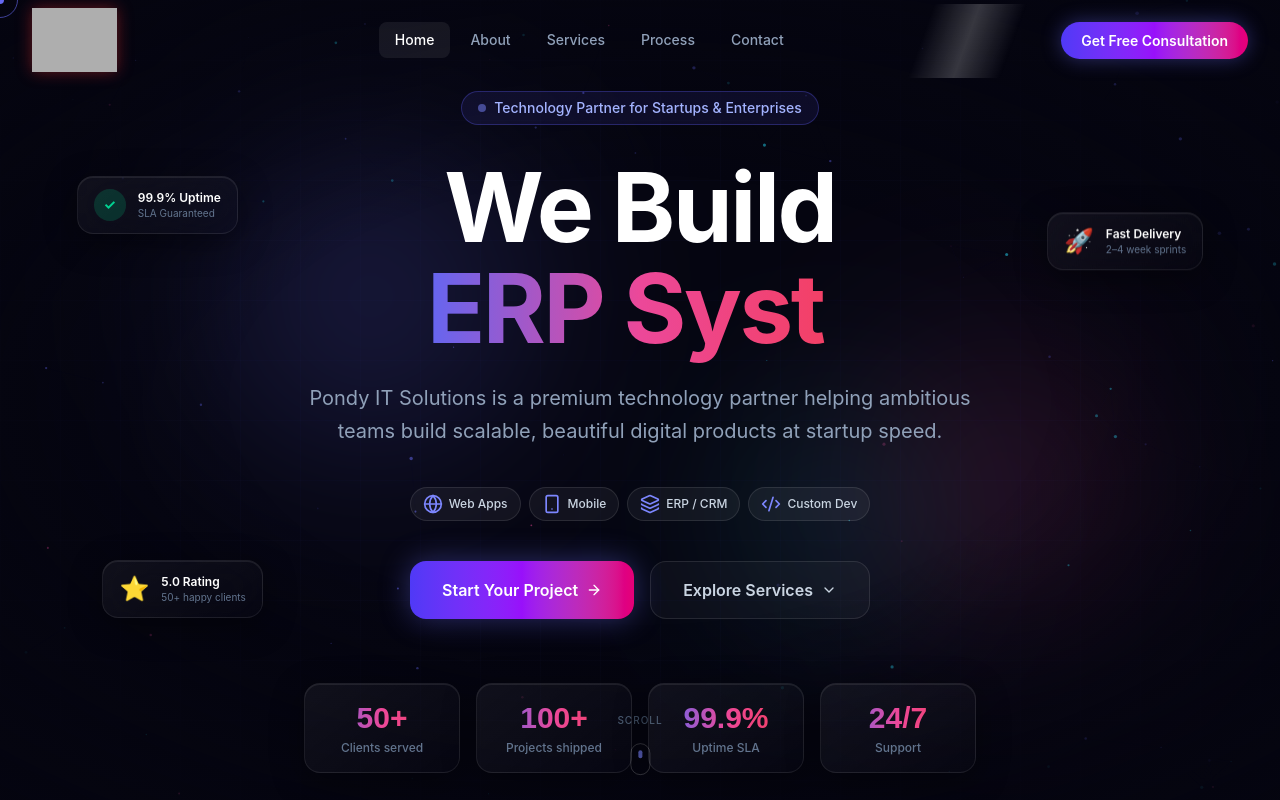
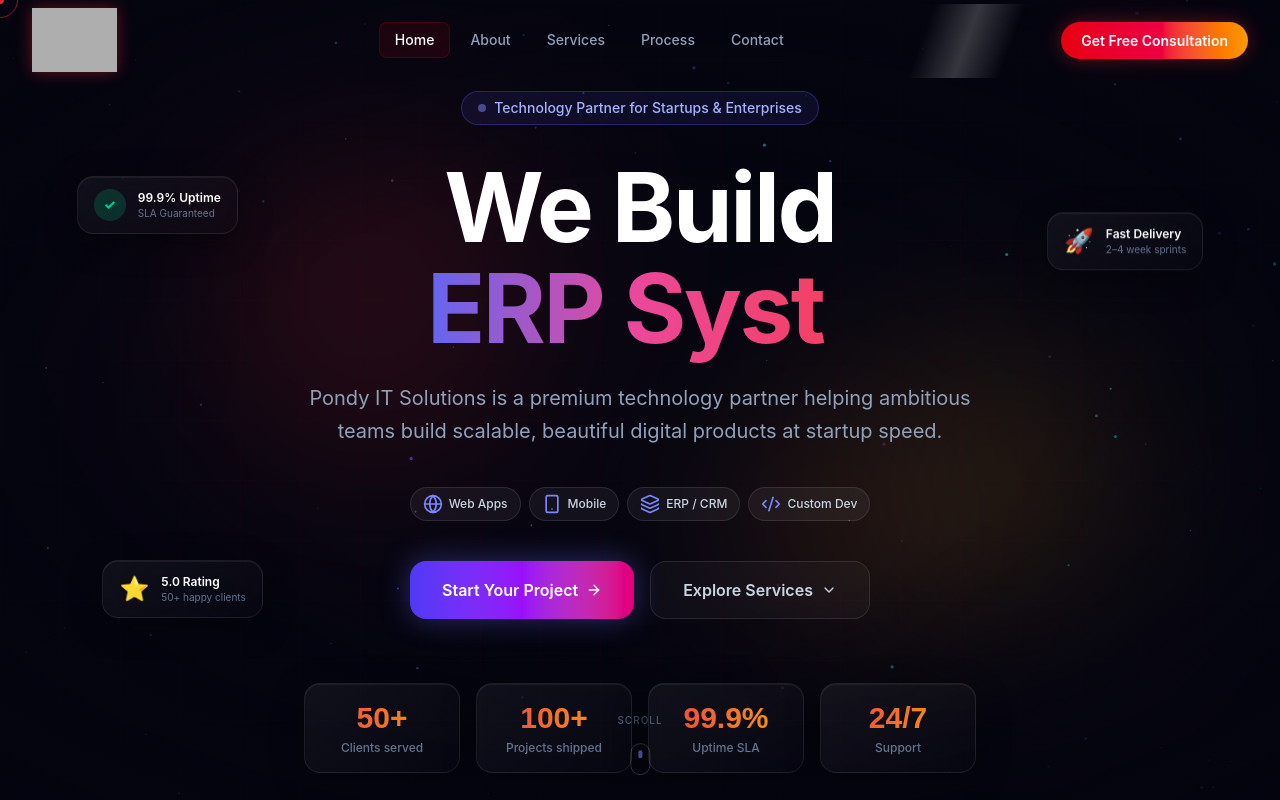
Before and after one commit to sivaathri/company-website, a React (Vite) app: page / in a window 1280 px wide. Shown: the top 800 px of the page. Built offline with nearby package versions, Linux system fonts and the light colour scheme; grey boxes are pictures that could not be loaded.

Commit message:
feat: establish comprehensive global styling with custom properties, utility classes, and animations for the website.

```diff
--- a/src/components/Navbar.jsx
+++ b/src/components/Navbar.jsx
@@ -39,13 +39,13 @@
       transition={{ duration: 0.7, ease: [0.22, 1, 0.36, 1] }}
       className={`fixed w-full top-0 z-[900] transition-all duration-500 ${
         scrolled
-          ? 'bg-[#050510]/80 backdrop-blur-2xl border-b border-white/[0.06] shadow-[0_4px_30px_rgba(0,0,0,0.6)]'
+          ? 'bg-[#0d0d0f]/85 backdrop-blur-2xl border-b border-white/[0.06] shadow-[0_4px_30px_rgba(0,0,0,0.7)]'
           : 'bg-transparent'
       }`}
     >
       {/* Gradient line on top when scrolled */}
       {scrolled && (
-        <div className="absolute top-0 left-0 w-full h-[2px] bg-gradient-to-r from-transparent via-indigo-500/60 to-transparent" />
+        <div className="absolute top-0 left-0 w-full h-[2px] bg-gradient-to-r from-transparent via-red-600/70 to-transparent" />
       )}
 
       <div className="max-w-7xl mx-auto px-4 sm:px-6 lg:px-8">
@@ -78,7 +78,7 @@
                   {isActive && (
                     <motion.span
                       layoutId="nav-pill"
-                      className="absolute inset-0 rounded-lg bg-white/[0.07]"
+                      className="absolute inset-0 rounded-lg bg-red-600/10 border border-red-600/20"
                       transition={{ type: 'spring', stiffness: 450, damping: 35 }}
                     />
                   )}
@@ -93,9 +93,9 @@
             <a
               href="#contact"
               className="btn-shimmer relative px-5 py-2.5 rounded-full text-sm font-semibold text-white
-                bg-gradient-to-r from-indigo-600 via-purple-600 to-pink-600
-                hover:from-indigo-500 hover:via-purple-500 hover:to-pink-500
-                shadow-[0_0_20px_rgba(99,102,241,0.4)] hover:shadow-[0_0_30px_rgba(99,102,241,0.6)]
+                bg-gradient-to-r from-red-600 via-rose-600 to-amber-500
+                hover:from-red-500 hover:via-rose-500 hover:to-amber-400
+                shadow-[0_0_20px_rgba(220,38,38,0.4)] hover:shadow-[0_0_30px_rgba(220,38,38,0.6)]
                 transition-all duration-300 hover:-translate-y-0.5"
             >
               Get Free Consultation
@@ -150,7 +150,7 @@
                 transition={{ delay: navLinks.length * 0.04 }}
                 onClick={() => setMobileOpen(false)}
                 className="mt-2 px-4 py-3 rounded-xl text-center font-semibold text-white text-sm
-                  bg-gradient-to-r from-indigo-600 to-pink-600 shadow-[0_0_20px_rgba(99,102,241,0.3)]"
+                  bg-gradient-to-r from-red-600 to-amber-500 shadow-[0_0_20px_rgba(220,38,38,0.3)]"
               >
                 Get Free Consultation
               </motion.a>
--- a/src/index.css
+++ b/src/index.css
@@ -3,27 +3,34 @@
 
 /* ===== CSS CUSTOM PROPERTIES ===== */
 :root {
-  --c-bg: #050510;
-  --c-bg2: #080818;
+  /* Backgrounds – warm charcoal, not cold blue-black */
+  --c-bg:  #0d0d0f;
+  --c-bg2: #111114;
+
   --c-surface: rgba(255,255,255,0.03);
-  --c-border: rgba(255,255,255,0.07);
-  --c-border-accent: rgba(99,102,241,0.4);
+  --c-border:  rgba(255,255,255,0.07);
+  --c-border-accent: rgba(220,38,38,0.4);
 
-  --c-primary: #6366f1;
-  --c-primary-glow: rgba(99,102,241,0.25);
-  --c-secondary: #ec4899;
-  --c-accent: #f43f5e;
-  --c-cyan: #22d3ee;
-  --c-violet: #8b5cf6;
+  /* Brand – crimson red + gold accent */
+  --c-primary:       #dc2626;          /* vivid red  */
+  --c-primary-light: #ef4444;          /* lighter red */
+  --c-primary-glow:  rgba(220,38,38,0.25);
+  --c-secondary:     #f59e0b;          /* amber/gold  */
+  --c-accent:        #b91c1c;          /* deep red    */
+  --c-cyan:          #f97316;          /* warm orange */
+  --c-violet:        #e11d48;          /* rose        */
 
-  --grad-hero: linear-gradient(135deg, #6366f1 0%, #ec4899 50%, #f43f5e 100%);
-  --grad-card: linear-gradient(145deg, rgba(99,102,241,0.08), rgba(236,72,153,0.04));
-  --grad-text: linear-gradient(to right, #6366f1, #ec4899, #f43f5e);
+  /* Gradients */
+  --grad-hero: linear-gradient(135deg, #dc2626 0%, #f59e0b 60%, #ef4444 100%);
+  --grad-card: linear-gradient(145deg, rgba(220,38,38,0.08), rgba(245,158,11,0.04));
+  --grad-text: linear-gradient(to right, #ef4444, #f59e0b);
 
-  --shadow-glow: 0 0 40px rgba(99,102,241,0.2);
-  --shadow-card: 0 8px 40px rgba(0,0,0,0.6);
+  /* Shadows */
+  --shadow-glow:   0 0 40px rgba(220,38,38,0.2);
+  --shadow-card:   0 8px 40px rgba(0,0,0,0.6);
   --shadow-strong: 0 25px 80px rgba(0,0,0,0.8);
 
+  /* Easing */
   --ease-spring: cubic-bezier(0.34, 1.56, 0.64, 1);
   --ease-smooth: cubic-bezier(0.25, 0.46, 0.45, 0.94);
 }
@@ -42,13 +49,11 @@
     overflow-x: hidden;
   }
 
-  * {
-    box-sizing: border-box;
-  }
+  * { box-sizing: border-box; }
 
   ::selection {
-    background: rgba(99,102,241,0.35);
-    color: #c7d2fe;
+    background: rgba(220,38,38,0.35);
+    color: #fca5a5;
   }
 
   h1, h2, h3, h4, h5 {
@@ -58,8 +63,7 @@
 
 /* ===== CURSOR ===== */
 .cursor-dot {
-  width: 8px;
-  height: 8px;
+  width: 8px; height: 8px;
   background: var(--c-primary);
   border-radius: 50%;
   position: fixed;
@@ -70,9 +74,8 @@
 }
 
 .cursor-ring {
-  width: 36px;
-  height: 36px;
-  border: 1.5px solid rgba(99,102,241,0.6);
+  width: 36px; height: 36px;
+  border: 1.5px solid rgba(220,38,38,0.6);
   border-radius: 50%;
   position: fixed;
   pointer-events: none;
@@ -94,7 +97,7 @@
   backdrop-filter: blur(20px);
   -webkit-backdrop-filter: blur(20px);
   border: 1px solid rgba(255,255,255,0.08);
-  box-shadow: 0 8px 32px rgba(0,0,0,0.4), inset 0 1px 0 rgba(255,255,255,0.08);
+  box-shadow: 0 8px 32px rgba(0,0,0,0.4), inset 0 1px 0 rgba(255,255,255,0.06);
 }
 
 /* ===== TEXT GRADIENTS ===== */
@@ -106,7 +109,7 @@
 }
 
 @utility text-gradient-cyan {
-  background: linear-gradient(to right, #22d3ee, #6366f1);
+  background: linear-gradient(to right, #f97316, #ef4444);
   -webkit-background-clip: text;
   -webkit-text-fill-color: transparent;
   background-clip: text;
@@ -114,11 +117,11 @@
 
 /* ===== GLOW EFFECTS ===== */
 @utility glow-primary {
-  box-shadow: 0 0 30px rgba(99,102,241,0.3), 0 0 60px rgba(99,102,241,0.1);
+  box-shadow: 0 0 30px rgba(220,38,38,0.3), 0 0 60px rgba(220,38,38,0.1);
 }
 
 @utility glow-accent {
-  box-shadow: 0 0 25px rgba(244,63,94,0.3), 0 0 50px rgba(244,63,94,0.1);
+  box-shadow: 0 0 25px rgba(245,158,11,0.3), 0 0 50px rgba(245,158,11,0.1);
 }
 
 /* ===== NOISE TEXTURE ===== */
@@ -142,7 +145,7 @@
     position: absolute;
     inset: -1px;
     border-radius: inherit;
-    background: linear-gradient(135deg, #6366f1, #ec4899, #f43f5e, #6366f1);
+    background: linear-gradient(135deg, #dc2626, #f59e0b, #ef4444, #dc2626);
     background-size: 300% 300%;
     animation: gradientShift 4s ease infinite;
     z-index: -1;
@@ -163,14 +166,8 @@
   transition: transform 0.4s var(--ease-smooth), box-shadow 0.4s ease;
   will-change: transform;
 }
-
-.tilt-card:hover {
-  box-shadow: var(--shadow-strong);
-}
-
-.tilt-card-inner {
-  transform: translateZ(20px);
-}
+.tilt-card:hover { box-shadow: var(--shadow-strong); }
+.tilt-card-inner { transform: translateZ(20px); }
 
 /* ===== PARALLAX LAYERS ===== */
 .parallax-slow { will-change: transform; }
@@ -189,27 +186,27 @@
 
 .orb-1 {
   width: 500px; height: 500px;
-  background: radial-gradient(circle, rgba(99,102,241,0.25) 0%, transparent 70%);
+  background: radial-gradient(circle, rgba(220,38,38,0.22) 0%, transparent 70%);
   animation-delay: 0s;
 }
 
 .orb-2 {
   width: 400px; height: 400px;
-  background: radial-gradient(circle, rgba(236,72,153,0.2) 0%, transparent 70%);
+  background: radial-gradient(circle, rgba(245,158,11,0.18) 0%, transparent 70%);
   animation-delay: -3s;
 }
 
 .orb-3 {
   width: 350px; height: 350px;
-  background: radial-gradient(circle, rgba(34,211,238,0.15) 0%, transparent 70%);
+  background: radial-gradient(circle, rgba(249,115,22,0.14) 0%, transparent 70%);
   animation-delay: -6s;
 }
 
 /* ===== GRID BACKGROUND ===== */
 .grid-bg {
   background-image:
-    linear-gradient(rgba(99,102,241,0.04) 1px, transparent 1px),
-    linear-gradient(90deg, rgba(99,102,241,0.04) 1px, transparent 1px);
+    linear-gradient(rgba(220,38,38,0.04) 1px, transparent 1px),
+    linear-gradient(90deg, rgba(220,38,38,0.04) 1px, transparent 1px);
   background-size: 60px 60px;
   mask-image: radial-gradient(ellipse 80% 80% at 50% 50%, black 40%, transparent 100%);
 }
@@ -220,34 +217,23 @@
   width: max-content;
   animation: marqueeScroll 25s linear infinite;
 }
-
-.marquee-track:hover {
-  animation-play-state: paused;
-}
+.marquee-track:hover { animation-play-state: paused; }
 
 /* ===== ANIMATED UNDERLINE ===== */
-.nav-link-anim {
-  position: relative;
-}
+.nav-link-anim { position: relative; }
 .nav-link-anim::after {
   content: '';
   position: absolute;
-  bottom: -2px;
-  left: 0;
-  width: 0%;
-  height: 2px;
+  bottom: -2px; left: 0;
+  width: 0%; height: 2px;
   background: var(--grad-text);
   border-radius: 2px;
   transition: width 0.3s var(--ease-smooth);
 }
-.nav-link-anim:hover::after {
-  width: 100%;
-}
+.nav-link-anim:hover::after { width: 100%; }
 
 /* ===== COUNTER NUMBERS ===== */
-.counter-value {
-  font-variant-numeric: tabular-nums;
-}
+.counter-value { font-variant-numeric: tabular-nums; }
 
 /* ===== KEYFRAMES ===== */
 @keyframes orbFloat {
@@ -303,8 +289,8 @@
 }
 
 @keyframes glowPulse {
-  0%, 100% { box-shadow: 0 0 20px rgba(99,102,241,0.2); }
-  50%       { box-shadow: 0 0 50px rgba(99,102,241,0.5), 0 0 100px rgba(99,102,241,0.2); }
+  0%, 100% { box-shadow: 0 0 20px rgba(220,38,38,0.2); }
+  50%       { box-shadow: 0 0 50px rgba(220,38,38,0.5), 0 0 100px rgba(220,38,38,0.2); }
 }
 
 /* ===== ANIMATIONS ===== */
@@ -318,13 +304,13 @@
 
 /* ===== SCROLLBAR ===== */
 ::-webkit-scrollbar { width: 6px; }
-::-webkit-scrollbar-track { background: #050510; }
-::-webkit-scrollbar-thumb { background: linear-gradient(to bottom, #6366f1, #ec4899); border-radius: 3px; }
+::-webkit-scrollbar-track { background: #0d0d0f; }
+::-webkit-scrollbar-thumb { background: linear-gradient(to bottom, #dc2626, #f59e0b); border-radius: 3px; }
 
 /* ===== SECTION DIVIDER ===== */
 .section-divider {
   height: 1px;
-  background: linear-gradient(to right, transparent, rgba(99,102,241,0.3), rgba(236,72,153,0.3), transparent);
+  background: linear-gradient(to right, transparent, rgba(220,38,38,0.4), rgba(245,158,11,0.3), transparent);
 }
 
 /* ===== SHIMMER BUTTON ===== */
@@ -332,14 +318,11 @@
   position: relative;
   overflow: hidden;
 }
-
 .btn-shimmer::after {
   content: '';
   position: absolute;
-  top: -50%;
-  left: -75%;
-  width: 50%;
-  height: 200%;
+  top: -50%; left: -75%;
+  width: 50%; height: 200%;
   background: linear-gradient(to right, transparent, rgba(255,255,255,0.2), transparent);
   transform: skewX(-20deg);
   animation: shimmer 3s infinite;
@@ -359,16 +342,13 @@
 .service-card {
   transition: transform 0.4s var(--ease-smooth), box-shadow 0.4s ease, border-color 0.3s ease;
 }
-
 .service-card:hover {
   transform: translateY(-8px);
-  box-shadow: 0 20px 60px rgba(0,0,0,0.5), 0 0 0 1px rgba(99,102,241,0.3);
+  box-shadow: 0 20px 60px rgba(0,0,0,0.5), 0 0 0 1px rgba(220,38,38,0.3);
 }
 
 /* ===== ICON GLOW RING ===== */
-.icon-ring {
-  position: relative;
-}
+.icon-ring { position: relative; }
 .icon-ring::before {
   content: '';
   position: absolute;
@@ -380,13 +360,11 @@
   z-index: -1;
   filter: blur(8px);
 }
-.service-card:hover .icon-ring::before {
-  opacity: 0.5;
-}
+.service-card:hover .icon-ring::before { opacity: 0.5; }
 
 /* ===== TIMELINE CONNECTOR ===== */
 .timeline-line {
-  background: linear-gradient(to bottom, rgba(99,102,241,0.5), rgba(236,72,153,0.5));
+  background: linear-gradient(to bottom, rgba(220,38,38,0.5), rgba(245,158,11,0.5));
 }
 
 /* ===== MOBILE ===== */
```
